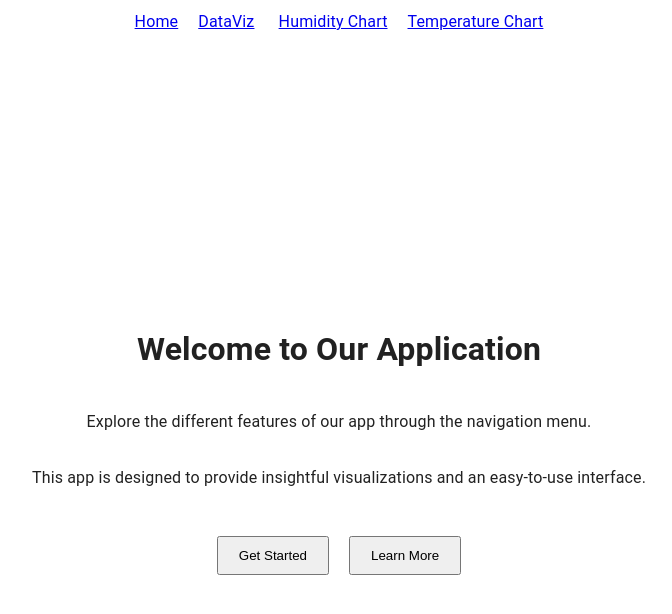
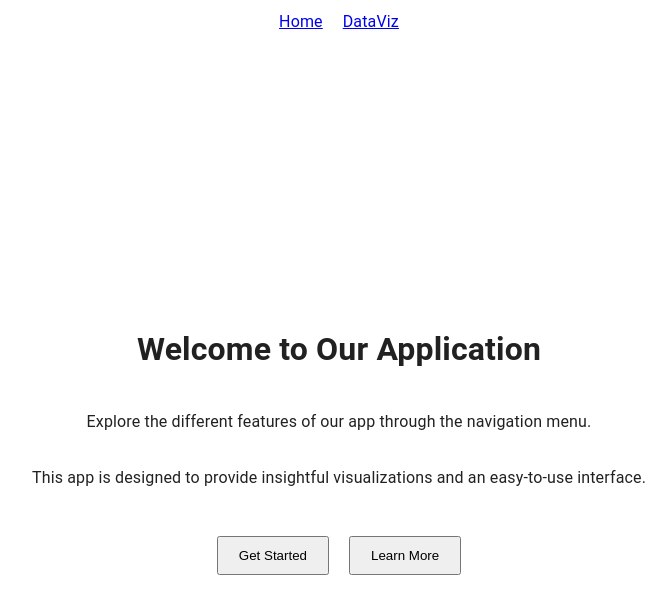
Before and after one commit to DylanGlenister/Innovation_Assign03, a React (Create React App) app in the folder frontend/: page / in a window 1280 px wide. Shown: the top 614 px of the page, without its empty margins (301-973 px from the left). Built offline with nearby package versions, Linux system fonts and the light colour scheme.

Commit message:
Updated webpages for now

```diff
--- a/frontend/src/App.js
+++ b/frontend/src/App.js
@@ -5,6 +5,7 @@ import Home from './pages/Home';
 import DataViz from './pages/DataViz';
 import HumidityLineChart from './components/HumidityLineChart';
 import TempScatterChart from './components/TempScatterChart';
+
 
 function App() {
   return (
@@ -14,8 +15,6 @@ function App() {
         <Routes>
           <Route path="/" element={<Home />} />
           <Route path="/dataviz" element={<DataViz />} />
-          <Route path="/humidity" element={<HumidityLineChart />} />
-          <Route path="/temperature" element={<TempScatterChart />} />
         </Routes>
       </div>
     </Router>
--- a/frontend/src/components/cityStateMapping.js
+++ b/frontend/src/components/cityStateMapping.js
@@ -1,5 +1,3 @@
-// src/data/cityStateMapping.js
-
 const cityStateMapping = {
     "NSW": [
       "Albury", "Badgerys Creek", "Cobar", "Coffs Harbour", "Moree", "Newcastle",
--- a/frontend/src/components/navbar.js
+++ b/frontend/src/components/navbar.js
@@ -1,4 +1,3 @@
-// src/components/navbar.js
 import React from 'react';
 import { Link } from 'react-router-dom';
 
@@ -6,9 +5,7 @@ function Navbar() {
   return (
     <nav style={{ padding: '10px', textAlign: 'center' }}>
       <Link to="/" style={{ margin: '0 10px' }}>Home</Link>
-      <Link to="/dataviz" style={{ margin: '0 10px' }}>DataViz</Link> {/* Add DataViz link */}
-      <Link to="/humidity" style={{ margin: '0 10px' }}>Humidity Chart</Link>
-      <Link to="/temperature" style={{ margin: '0 10px' }}>Temperature Chart</Link>
+      <Link to="/dataviz" style={{ margin: '0 10px' }}>DataViz</Link>
     </nav>
   );
 }
--- a/frontend/src/pages/DataViz.js
+++ b/frontend/src/pages/DataViz.js
@@ -1,4 +1,3 @@
-// src/pages/DataViz.js
 import React from 'react';
 import HumidityLineChart from '../components/HumidityLineChart';
 import TempScatterChart from '../components/TempScatterChart';
--- a/frontend/src/pages/Home.js
+++ b/frontend/src/pages/Home.js
@@ -1,4 +1,3 @@
-// src/pages/Home.js
 import React from 'react';
 
 function Home() {
```
